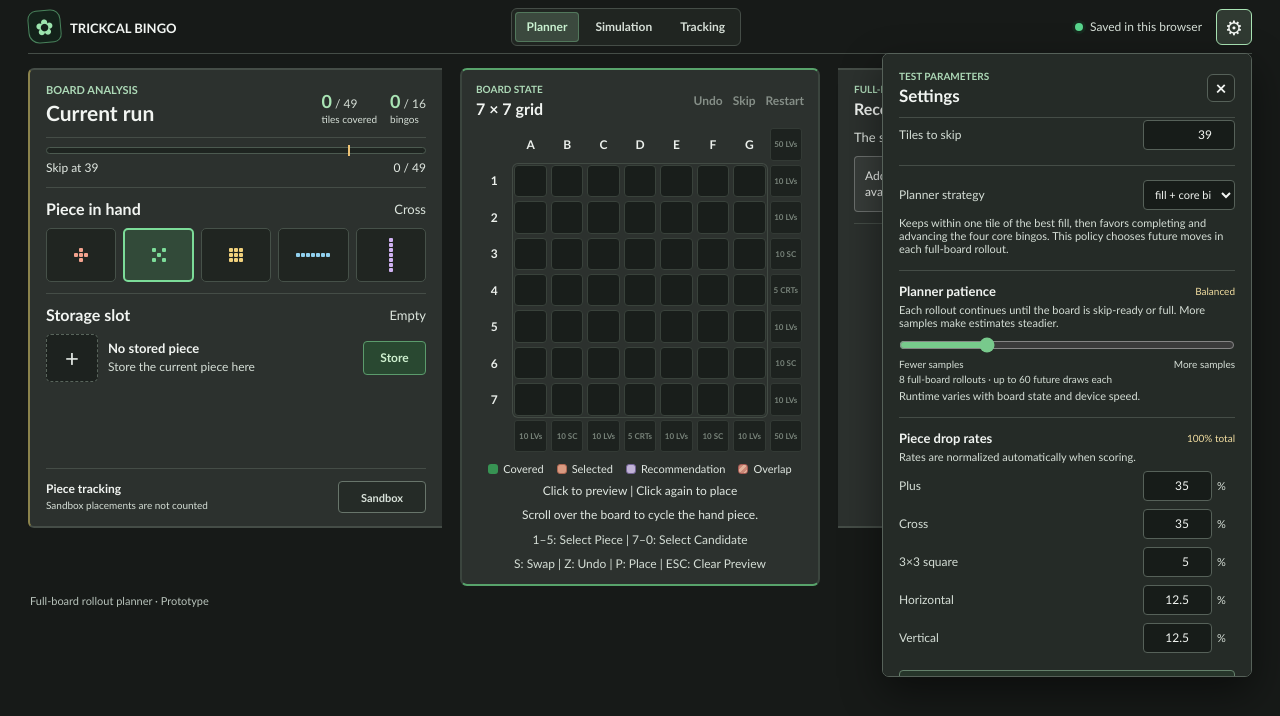
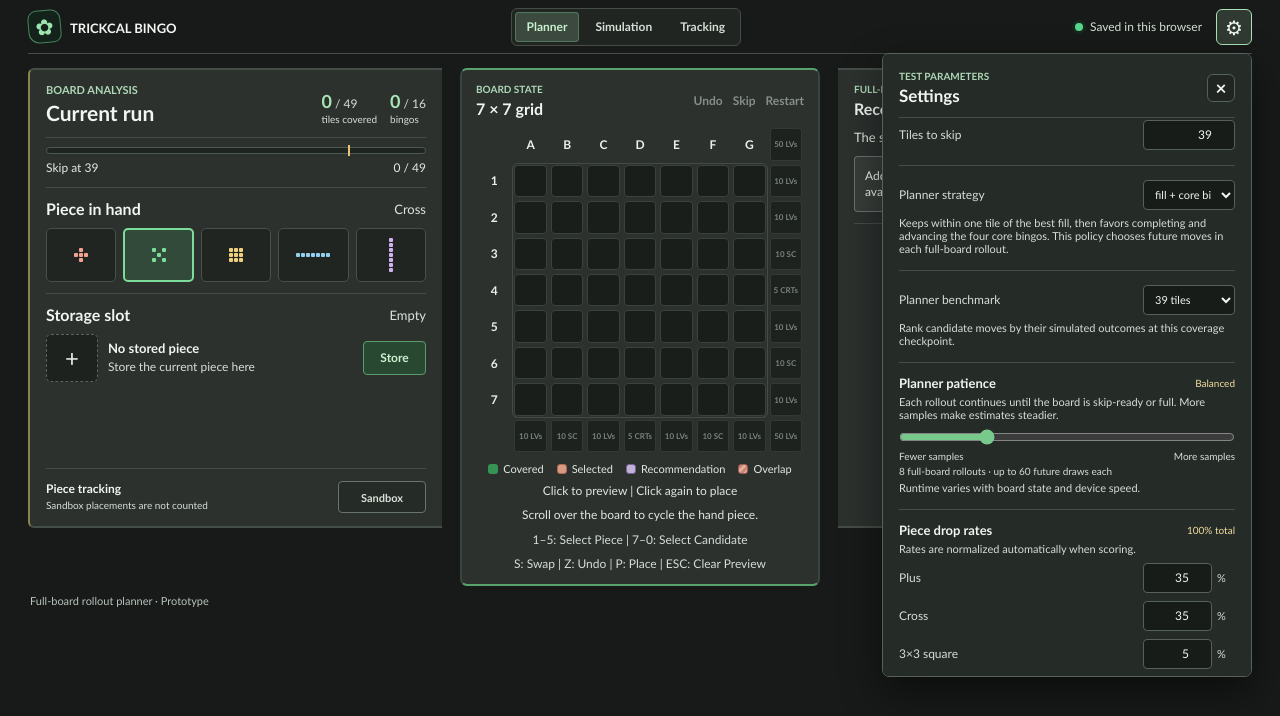
Before and after one commit to Xanthopathy/trickcal-bingo, a React (Vite) app in the folder app/: page / in a window 1280 px wide. Both pictures are taken after a click on the button "Settings". Shown: the top 716 px of the page. Built offline with nearby package versions, Linux system fonts and the light colour scheme.

Commit message:
feat: add planner benchmark settings and integrate into analysis and session management

```diff
--- a/app/src/bingo/SettingsPopover.tsx
+++ b/app/src/bingo/SettingsPopover.tsx
@@ -1,18 +1,20 @@
 import { PLANNER_PATIENCE_LEVELS, type PlannerPatience } from './fullBoardPlanner'
 import type { BingoSession } from './useBingoSession'
 import { PIECE_OPTIONS } from './constants'
-import { ADAPTIVE_STRATEGIES } from '../simulation/engine'
-import type { AdaptiveStrategyId } from '../simulation/engine'
+import { ADAPTIVE_STRATEGIES, SIMULATION_CHECKPOINTS } from '../simulation/engine'
+import type { AdaptiveStrategyId, SimulationCheckpoint } from '../simulation/engine'
 
 type SettingsPopoverProps = Pick<
   BingoSession,
   | 'pieceRates'
   | 'plannerPatience'
+  | 'plannerBenchmark'
   | 'plannerStrategy'
   | 'resetSettings'
   | 'resetSiteData'
   | 'setSettingsOpen'
   | 'setPlannerPatience'
+  | 'setPlannerBenchmark'
   | 'setPlannerStrategy'
   | 'setSkipThreshold'
   | 'settingsOpen'
@@ -25,11 +27,13 @@ export function SettingsPopover({ session }: { session: SettingsPopoverProps })
   const {
     pieceRates,
     plannerPatience,
+    plannerBenchmark,
     plannerStrategy,
     resetSettings,
     resetSiteData,
     setSettingsOpen,
     setPlannerPatience,
+    setPlannerBenchmark,
     setPlannerStrategy,
     setSkipThreshold,
     settingsOpen,
@@ -100,6 +104,22 @@ export function SettingsPopover({ session }: { session: SettingsPopoverProps })
             <p>{selectedStrategy.description} This policy chooses future moves in each full-board rollout.</p>
           </div>
 
+          <div className="settings-group">
+            <label className="setting-row" htmlFor="planner-benchmark">
+              <span>Planner benchmark</span>
+              <select
+                id="planner-benchmark"
+                value={plannerBenchmark}
+                onChange={(event) => setPlannerBenchmark(Number(event.currentTarget.value) as SimulationCheckpoint)}
+              >
+                {SIMULATION_CHECKPOINTS.map((checkpoint) => (
+                  <option key={checkpoint} value={checkpoint}>{checkpoint} tiles</option>
+                ))}
+              </select>
+            </label>
+            <p>Rank candidate moves by their simulated outcomes at this coverage checkpoint.</p>
+          </div>
+
           <div className="settings-group planner-patience-group">
             <div className="settings-group-heading">
               <h3>Planner patience</h3>
--- a/app/src/bingo/fullBoardPlanner.ts
+++ b/app/src/bingo/fullBoardPlanner.ts
@@ -15,7 +15,12 @@ import {
   type PieceType,
   type PriorityWeights,
 } from '../game'
-import { evaluateFullGamePlacements, type AdaptiveStrategyId } from '../simulation/engine'
+import {
+  evaluateFullGamePlacements,
+  type AdaptiveStrategyId,
+  type SimulationCheckpoint,
+  type SimulationCheckpointStats,
+} from '../simulation/engine'
 
 const PIECE_TYPES = Object.keys(DEFAULT_PIECE_RATES) as PieceType[]
 const COVERAGE_VALUE = 100
@@ -49,6 +54,7 @@ export const PLANNER_PATIENCE_LEVELS: Record<PlannerPatience, PlannerSearchSetti
 export type FullBoardCandidate = AdaptivePlacementCandidate & {
   immediatePriorityBingos: number
   immediatePriorityProgress: number
+  benchmark: SimulationCheckpointStats
   projectedCoverage: number
   projectedBingos: number
   projectedPriorityBingos: number
@@ -68,6 +74,7 @@ export type FullBoardPlannerInput = {
   stored: PieceType | null
   pieceRates: PieceRates
   strategy: AdaptiveStrategyId
+  benchmarkTiles: SimulationCheckpoint
   priorityWeights?: PriorityWeights
   skipThreshold: number
   patience: PlannerPatience
@@ -326,6 +333,7 @@ const rankPiecePlans = (
   scenarios: PieceType[][],
   pieceRates: PieceRates,
   searchSettings: PlannerSearchSettings,
+  benchmarkTiles: SimulationCheckpoint,
 ): FullBoardCandidate[] => {
   const rankedPlacements = rankPlacements(board, piece, pieceRates)
   const hasUsefulPlacement = rankedPlacements.some((candidate) => candidate.newCells > 0)
@@ -402,6 +410,18 @@ const rankPiecePlans = (
     ...candidate,
     immediatePriorityBingos: 0,
     immediatePriorityProgress: 0,
+    benchmark: {
+      tiles: benchmarkTiles,
+      averageTurns: candidate.horizonDraws,
+      averageCoveredTiles: candidate.projectedCoverage,
+      averageTurnsToSkipReady: 0,
+      averageBingos: candidate.projectedBingos,
+      averagePriorityBingos: 0,
+      averageCoinRewards: 0,
+      chanceAllCoinRewards: 0,
+      chanceCertificateReward: 0,
+      averageReward: { leaves: 0, starCandy: 0, certificates: 0 },
+    },
     recommendationScore: Math.round((1 - index / rankDenominator) * 1000) / 10,
     projectedPriorityBingos: 0,
     projectedTurnsToStop: candidate.horizonDraws,
@@ -423,6 +443,7 @@ export const planSampledLookahead = (input: FullBoardPlannerInput): FullBoardPla
       scenarios,
       pieceRates,
       searchSettings,
+      input.benchmarkTiles,
     ),
     storedRecommendations: input.stored
       ? rankPiecePlans(
@@ -432,6 +453,7 @@ export const planSampledLookahead = (input: FullBoardPlannerInput): FullBoardPla
         scenarios,
         pieceRates,
         searchSettings,
+        input.benchmarkTiles,
       )
       : [],
     futureTurns: searchSettings.futureTurns,
@@ -468,6 +490,7 @@ export const planFullBoard = (input: FullBoardPlannerInput): FullBoardPlannerRes
     const placements = getDistinctPlacements(input.board, piece, input.pieceRates)
     const rollouts = evaluateFullGamePlacements({
       strategy: input.strategy,
+      benchmarkTiles: input.benchmarkTiles,
       board: input.board,
       hand: input.hand,
       stored: input.stored,
@@ -510,6 +533,7 @@ export const planFullBoard = (input: FullBoardPlannerInput): FullBoardPlannerRes
         projectedTurnsToStop: rollout.averageTurns,
         skipReadyProbability: rollout.skipReadyProbability,
         projectedReward: rollout.averageReward,
+        benchmark: rollout.benchmark,
         explanation: `Projects ${rollout.averageCoveredTiles.toFixed(1)} covered tiles by the end of a simulated board.`,
         futureExplanation: `Full-board simulation over ${searchSettings.samples} shared sequences using the ${input.strategy} continuation policy.`,
       }
@@ -549,10 +573,14 @@ export const planFullBoard = (input: FullBoardPlannerInput): FullBoardPlannerRes
     )
 
     return nonDominatedCandidates.sort((left, right) =>
-      right.score - left.score ||
-      right.projectedCoverage - left.projectedCoverage ||
-      right.projectedPriorityBingos - left.projectedPriorityBingos ||
-      right.projectedPriorityProgress - left.projectedPriorityProgress ||
+      right.benchmark.averagePriorityBingos - left.benchmark.averagePriorityBingos ||
+      right.benchmark.averageBingos - left.benchmark.averageBingos ||
+      right.benchmark.averageCoveredTiles - left.benchmark.averageCoveredTiles ||
+      left.benchmark.averageTurns - right.benchmark.averageTurns ||
+      right.benchmark.chanceAllCoinRewards - left.benchmark.chanceAllCoinRewards ||
+      right.benchmark.averageCoinRewards - left.benchmark.averageCoinRewards ||
+      right.benchmark.chanceCertificateReward - left.benchmark.chanceCertificateReward ||
+      right.benchmark.averageReward.certificates - left.benchmark.averageReward.certificates ||
       right.immediatePriorityBingos - left.immediatePriorityBingos ||
       right.immediatePriorityProgress - left.immediatePriorityProgress ||
       right.newCells - left.newCells ||
--- a/app/src/bingo/useBingoSession.ts
+++ b/app/src/bingo/useBingoSession.ts
@@ -12,7 +12,7 @@ import {
   type PieceType,
   type Position,
 } from '../game'
-import type { AdaptiveStrategyId } from '../simulation/engine'
+import { SIMULATION_CHECKPOINTS, type AdaptiveStrategyId, type SimulationCheckpoint } from '../simulation/engine'
 import { PIECE_OPTIONS } from './constants'
 import {
   DEFAULT_PLANNER_PATIENCE,
@@ -44,6 +44,7 @@ type SavedState = {
   slotPieceType: PieceType | null
   pieceRates: PieceRates
   plannerStrategy: AdaptiveStrategyId
+  plannerBenchmark: SimulationCheckpoint
   skipThreshold: number
   plannerPatience: PlannerPatience
   trackedPieceCounts: Record<PieceType, number>
@@ -88,6 +89,9 @@ const isPieceCounts = (value: unknown): value is Record<PieceType, number> => {
 const isAdaptiveStrategy = (value: unknown): value is AdaptiveStrategyId =>
   value === 'adaptive-fill' || value === 'adaptive-priority' || value === 'adaptive-hybrid'
 
+const isSimulationCheckpoint = (value: unknown): value is SimulationCheckpoint =>
+  SIMULATION_CHECKPOINTS.some((checkpoint) => checkpoint === value)
+
 const isPlannerPatience = (value: unknown): value is PlannerPatience =>
   typeof value === 'number' && Number.isInteger(value) && value >= 1 && value <= 5
 
@@ -97,6 +101,7 @@ const defaultSavedState = (): SavedState => ({
   slotPieceType: null,
   pieceRates: { ...DEFAULT_PIECE_RATES },
   plannerStrategy: 'adaptive-hybrid',
+  plannerBenchmark: 39,
   skipThreshold: DEFAULT_SKIP_THRESHOLD,
   plannerPatience: DEFAULT_PLANNER_PATIENCE,
   trackedPieceCounts: { ...DEFAULT_TRACKED_PIECE_COUNTS },
@@ -131,6 +136,10 @@ const readSavedState = (): SavedState => {
           'plannerStrategy' in parsed && isAdaptiveStrategy(parsed.plannerStrategy)
             ? parsed.plannerStrategy
             : 'adaptive-hybrid',
+        plannerBenchmark:
+          'plannerBenchmark' in parsed && isSimulationCheckpoint(parsed.plannerBenchmark)
+            ? parsed.plannerBenchmark
+            : 39,
         skipThreshold:
           'skipThreshold' in parsed &&
             typeof parsed.skipThreshold === 'number' &&
@@ -169,6 +178,7 @@ export function useBingoSession() {
   const [slotPieceType, setSlotPieceType] = useState<PieceType | null>(savedState.slotPieceType)
   const [pieceRates, setPieceRates] = useState(savedState.pieceRates)
   const [plannerStrategy, setPlannerStrategy] = useState(savedState.plannerStrategy)
+  const [plannerBenchmark, setPlannerBenchmark] = useState(savedState.plannerBenchmark)
   const [skipThreshold, setSkipThreshold] = useState(savedState.skipThreshold)
   const [plannerPatience, setPlannerPatience] = useState(savedState.plannerPatience)
   const [trackedPieceCounts, setTrackedPieceCounts] = useState(savedState.trackedPieceCounts)
@@ -187,7 +197,7 @@ export function useBingoSession() {
   } | null>(null)
   const boardGridRef = useRef<HTMLDivElement>(null)
   const plannerWorkerRef = useRef<Worker | null>(null)
-  const plannerKey = JSON.stringify({ board, pieceType, slotPieceType, pieceRates, plannerStrategy, skipThreshold, plannerPatience })
+  const plannerKey = JSON.stringify({ board, pieceType, slotPieceType, pieceRates, plannerStrategy, plannerBenchmark, skipThreshold, plannerPatience })
 
   const recordPlacement = useCallback((placedPieceType: PieceType) => {
     setHistory((previous) => [...previous, {
@@ -241,12 +251,12 @@ export function useBingoSession() {
       worker.terminate()
       plannerWorkerRef.current = null
     }
-    worker.postMessage({ board, hand: pieceType, stored: slotPieceType, pieceRates, plannerStrategy, skipThreshold, patience: plannerPatience })
+    worker.postMessage({ board, hand: pieceType, stored: slotPieceType, pieceRates, plannerStrategy, benchmarkTiles: plannerBenchmark, skipThreshold, patience: plannerPatience })
     return () => {
       worker.terminate()
       if (plannerWorkerRef.current === worker) plannerWorkerRef.current = null
     }
-  }, [board, pieceType, slotPieceType, pieceRates, plannerStrategy, skipThreshold, plannerPatience, plannerKey])
+  }, [board, pieceType, slotPieceType, pieceRates, plannerStrategy, plannerBenchmark, skipThreshold, plannerPatience, plannerKey])
 
   const plannerResultIsCurrent = plannerResult?.key === plannerKey
   const recommendations = useMemo<FullBoardCandidate[]>(
@@ -302,12 +312,12 @@ export function useBingoSession() {
     try {
       window.localStorage.setItem(
         STORAGE_KEY,
-        JSON.stringify({ board, pieceType, slotPieceType, pieceRates, plannerStrategy, skipThreshold, plannerPatience, trackedPieceCounts, trackingMode }),
+        JSON.stringify({ board, pieceType, slotPieceType, pieceRates, plannerStrategy, plannerBenchmark, skipThreshold, plannerPatience, trackedPieceCounts, trackingMode }),
       )
     } catch {
       // Continue using the board if browser storage is unavailable.
     }
-  }, [board, pieceType, slotPieceType, pieceRates, plannerStrategy, skipThreshold, plannerPatience, trackedPieceCounts, trackingMode])
+  }, [board, pieceType, slotPieceType, pieceRates, plannerStrategy, plannerBenchmark, skipThreshold, plannerPatience, trackedPieceCounts, trackingMode])
 
   useEffect(() => {
     const boardGrid = boardGridRef.current
@@ -552,6 +562,7 @@ export function useBingoSession() {
   const resetSettings = () => {
     setPieceRates({ ...DEFAULT_PIECE_RATES })
     setPlannerStrategy('adaptive-hybrid')
+    setPlannerBenchmark(39)
     setSkipThreshold(DEFAULT_SKIP_THRESHOLD)
     setPlannerPatience(DEFAULT_PLANNER_PATIENCE)
   }
@@ -597,6 +608,7 @@ export function useBingoSession() {
     plannerError,
     plannerPatience,
     plannerStrategy,
+    plannerBenchmark,
     recommendation,
     recommendations,
     selectedPosition,
@@ -619,6 +631,7 @@ export function useBingoSession() {
     updateTrackedPieceCount,
     setTrackingMode,
     setPlannerStrategy,
+    setPlannerBenchmark,
     setPlannerPatience,
     setSelectedPosition,
     setSettingsOpen,
--- a/app/src/simulation/engine.ts
+++ b/app/src/simulation/engine.ts
@@ -91,6 +91,7 @@ export type SimulationCheckpoint = typeof SIMULATION_CHECKPOINTS[number]
 export type SimulationCheckpointStats = {
   tiles: SimulationCheckpoint
   averageTurns: number
+  averageCoveredTiles: number
   averageTurnsToSkipReady: number
   averageBingos: number
   averagePriorityBingos: number
@@ -136,6 +137,7 @@ export type FullGameRolloutCandidate = {
 
 export type FullGameRolloutInput = {
   strategy: AdaptiveStrategyId
+  benchmarkTiles: SimulationCheckpoint
   board: Board
   hand: PieceType
   stored: PieceType | null
@@ -148,6 +150,7 @@ export type FullGameRolloutInput = {
 }
 
 export type FullGameRolloutResult = FullGameRolloutCandidate & {
+  benchmark: SimulationCheckpointStats
   averageTurns: number
   averageCoveredTiles: number
   averageBingos: number
@@ -630,10 +633,32 @@ export const evaluateFullGamePlacements = (
       ),
     )
     const final = games.map((game) => game.finalSnapshot)
+    const checkpointSnapshots = games.map((game) =>
+      game.checkpoints.get(input.benchmarkTiles) ?? game.finalSnapshot,
+    )
+    const skipSnapshots = games.map((game) => game.skipSnapshot)
     const average = (values: number[]) => values.reduce((total, value) => total + value, 0) / samples
 
     return {
       ...candidate,
+      benchmark: {
+        tiles: input.benchmarkTiles,
+        averageTurns: average(checkpointSnapshots.map((snapshot) => snapshot.turns)),
+        averageCoveredTiles: average(checkpointSnapshots.map((snapshot) => snapshot.coveredTiles)),
+        averageTurnsToSkipReady: average(checkpointSnapshots.map((snapshot, index) =>
+          Math.max(0, skipSnapshots[index].turns - snapshot.turns),
+        )),
+        averageBingos: average(checkpointSnapshots.map((snapshot) => snapshot.bingos)),
+        averagePriorityBingos: average(checkpointSnapshots.map((snapshot) => snapshot.priorityBingos)),
+        averageCoinRewards: average(checkpointSnapshots.map((snapshot) => snapshot.coinRewards)),
+        chanceAllCoinRewards: checkpointSnapshots.filter((snapshot) => snapshot.coinRewards === 3).length / samples,
+        chanceCertificateReward: checkpointSnapshots.filter((snapshot) => snapshot.certificateReward).length / samples,
+        averageReward: {
+          leaves: average(checkpointSnapshots.map((snapshot) => snapshot.reward.leaves)),
+          starCandy: average(checkpointSnapshots.map((snapshot) => snapshot.reward.starCandy)),
+          certificates: average(checkpointSnapshots.map((snapshot) => snapshot.reward.certificates)),
+        },
+      },
       averageTurns: average(final.map((snapshot) => snapshot.turns)),
       averageCoveredTiles: average(final.map((snapshot) => snapshot.coveredTiles)),
       averageBingos: average(final.map((snapshot) => snapshot.bingos)),
@@ -700,6 +725,7 @@ export const runSimulationComparison = (input: SimulationInput): SimulationCompa
       return {
         tiles,
         averageTurns: average(snapshots.map((snapshot) => snapshot.turns)),
+        averageCoveredTiles: average(snapshots.map((snapshot) => snapshot.coveredTiles)),
         averageTurnsToSkipReady: average(snapshots.map((snapshot, index) =>
           Math.max(0, atSkip[index].turns - snapshot.turns),
         )),
```
Also changed, not shown: app/src/bingo/AnalysisPanel.tsx (+26 -4 lines).
